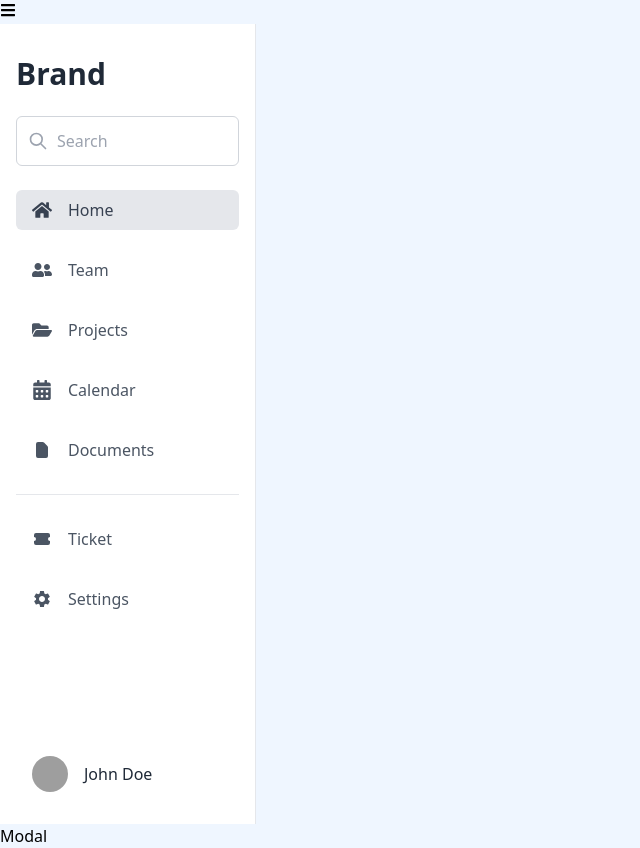
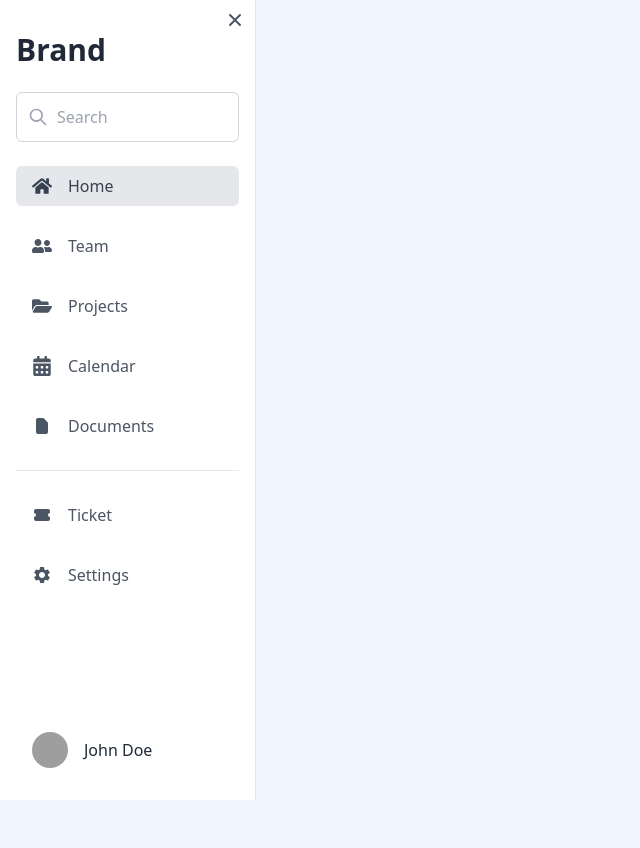
Before and after one commit to ZiaUrR3hman/sidebar, a React (Create React App) app: page / in a window 1280 px wide. Shown: the whole page, without its empty margins (0-640 px from the left). After the commit the page ends 800 px from the top, so only its background shows below. Built offline with nearby package versions, Linux system fonts and the light colour scheme; grey boxes are pictures that could not be loaded.

Commit message:
fixed sidebar

```diff
--- a/src/Home.js
+++ b/src/Home.js
@@ -4,8 +4,8 @@ import { FaBars } from 'react-icons/fa';
 const Home = () => {
 	return (
 		<main>
-			<button className="tex">
-				<FaBars />
+			<button className="text-gray-600 w-8 h-8 rounded-full flex items-center justify-center active:bg-gray-300 focus:outline-none ml-6 hover:bg-gray-200 hover:text-gray-800">
+				<FaBars className="w-5 h-5" />
 			</button>
 		</main>
 	);
--- a/src/Sidebar.js
+++ b/src/Sidebar.js
@@ -1,13 +1,22 @@
 import React from 'react';
 import logo from './logo.svg';
 import { FaTimes } from 'react-icons/fa';
-import { HiOutlineSearch, HiOutlineTicket, HiTicket } from 'react-icons/hi';
-import { MdDashboard, MdSettings } from 'react-icons/md';
+import {
+	HiOutlineSearch,
+	HiOutlineTicket,
+	HiTicket,
+	HiX,
+} from 'react-icons/hi';
+import { MdClose, MdDashboard, MdSettings } from 'react-icons/md';
 import { social, links } from './data';
 
 const Sidebar = () => {
 	return (
-		<div className="flex flex-col bg-white  w-64 px-4 py-8 border-r min-h-screen">
+		<div className="fixed top-0 ">
+			<div className="flex h-screen overflow-y-auto flex-col bg-white  w-64 px-4 py-8 border-r min-h-screen relative">
+				<button className="absolute top-1 right-1  text-gray-600 w-8 h-8 rounded-full flex items-center justify-center active:bg-gray-300 focus:outline-none ml-6 hover:bg-gray-200 hover:text-gray-800">
+					<HiX className="w-5 h-5" />
+				</button>
 				<h2 className="text-3xl font-semibold text-gray-800">Brand</h2>
 				<div className="relative mt-6">
 					<label
@@ -42,7 +51,9 @@ const Sidebar = () => {
 									} rounded-md`}
 								>
 									{icon}
-								<span className="mx-4 font-medium">{text}</span>
+									<span className="mx-4 font-medium">
+										{text}
+									</span>
 								</a>
 							);
 						})}
@@ -68,7 +79,10 @@ const Sidebar = () => {
 							alt="avatar"
 							className="h-9 w-9 mx-2 object-center object-cover rounded-full"
 						/>
-					<h4 className="mx-2 font-medium text-gray-800">John Doe</h4>
+						<h4 className="mx-2 font-medium text-gray-800">
+							John Doe
+						</h4>
+					</div>
 				</div>
 			</div>
 		</div>
```
Lines whose indentation alone changed are shown as unchanged.
